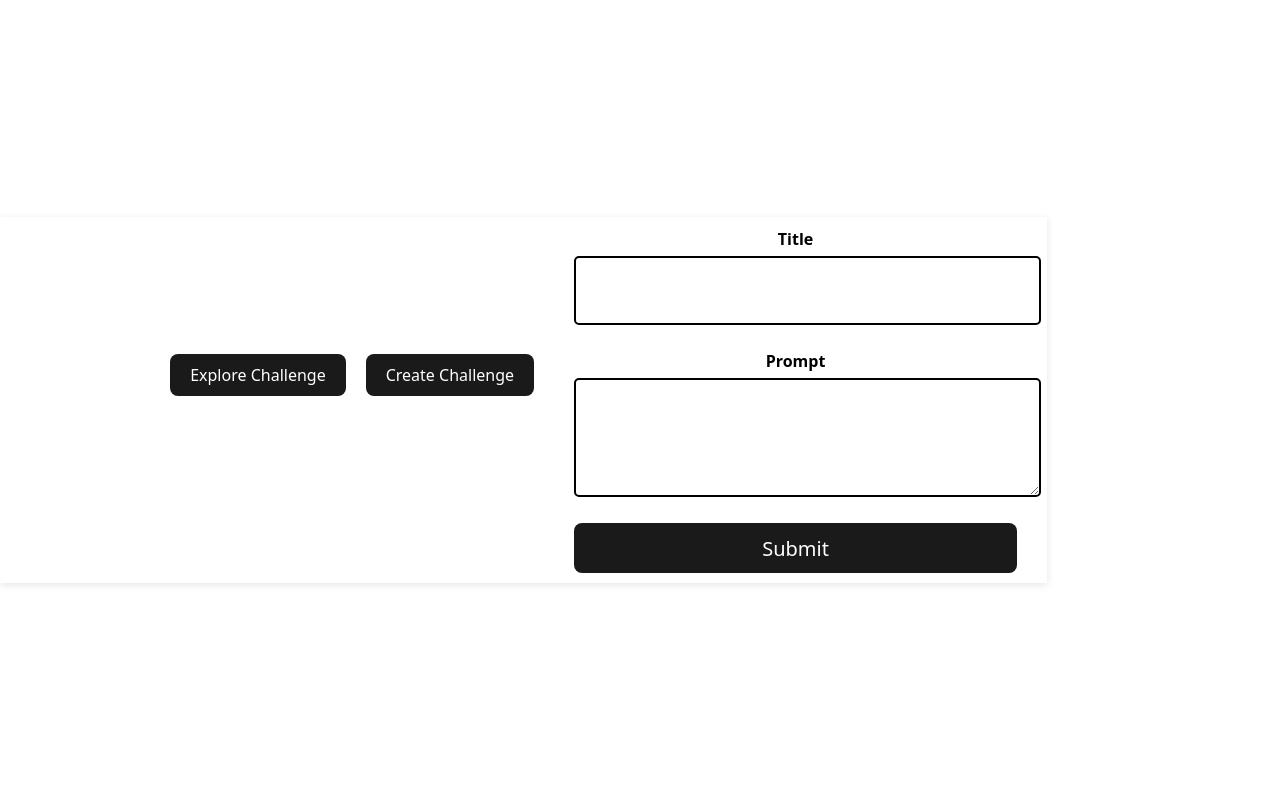
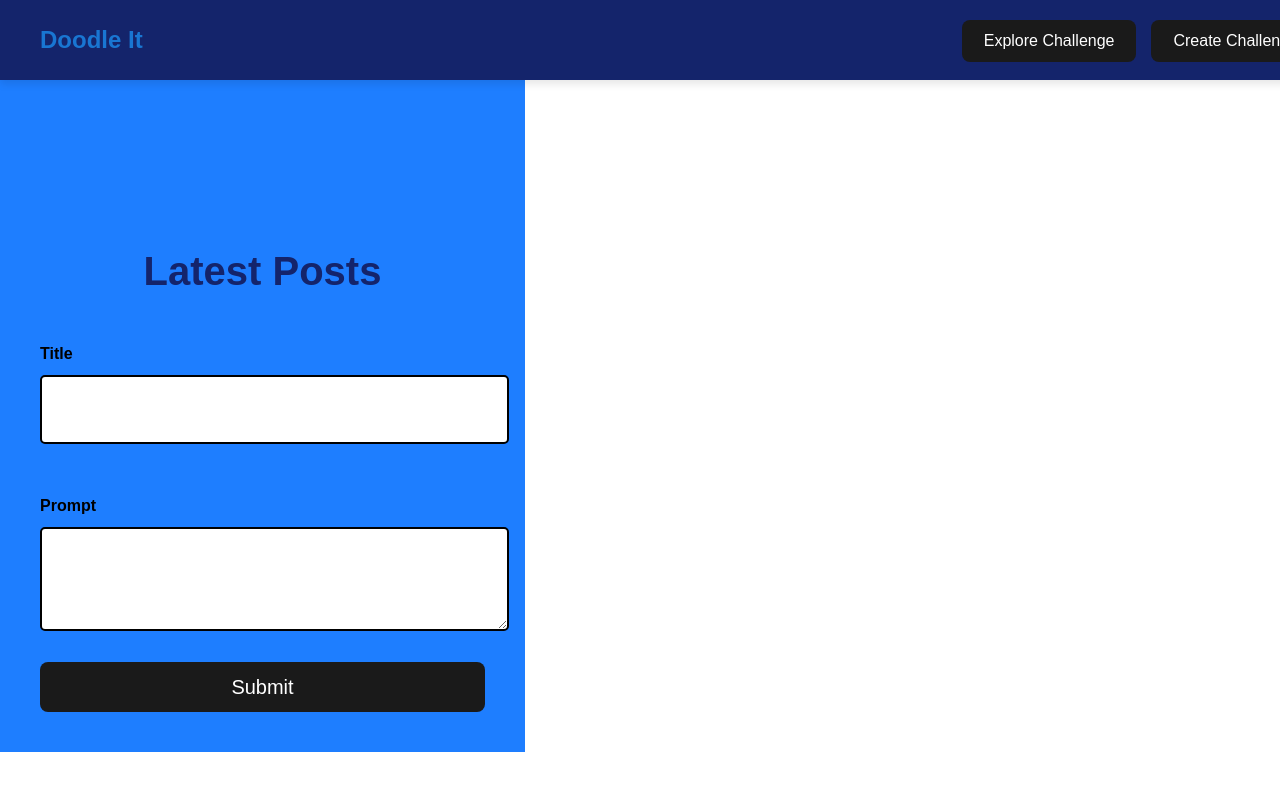
Before and after one commit to scarlettval/doodle-it, a React (Vite) app: page /new in a window 1280 px wide. Shown: the top 790 px of the page. Built offline with nearby package versions, Linux system fonts and the light colour scheme; the HTML template or start-up script is replaced by a standard one.

Commit message:
Basic colorful layout

```diff
--- a/src/App.css
+++ b/src/App.css
@@ -1,100 +1,63 @@
+/* Base styles */
 .App {
-  font-family:Avenir, "Century Gothic", sans-serif;
-  font-weight:100;
-  font-style:normal;
+  font-family: 'Avenir', 'Century Gothic', sans-serif;
+  font-weight: 100;
   font-size: calc(10px + 2vmin);
   color: rgb(0, 0, 0);
-  background-color: rgba(18, 120, 255, 0.962);
-  justify-content: center;
-  padding:20px;
+  background-color: rgba(18, 120, 255, 0.95);
   display: flex;
-  flex-direction: row;
-  flex-wrap: wrap;
+  flex-direction: column;
   align-items: center;
-  justify-content: center;
+  padding: 20px;
 }
 
-.header{
+/* Header styling */
+.header {
+  position: fixed; /* Make header stay at the top */
+  top: 0;
+  left: 0;
   width: 100%;
-  color:white;
-  text-align: center;
-}
-
-.headerBtn {
-  margin-bottom: 50px;
-  margin-right: 10px;
-}
-
-button {
-  border-radius: 8px;
-  border: 1px solid transparent;
-  padding: 0.6em 1.2em;
-  font-size: 15px;
-  font-weight: 500;
-  font-family: inherit;
-  background-color: #d16666;
-  color:white;
-  cursor: pointer;
-  transition: border-color 0.25s;
-}
-button:hover {
-  border-color: #646cff;
-}
-
-.header {
+  height: 80px; /* consistent height */
+  background-color: #14246b;
   display: flex;
+  align-items: center;
   justify-content: space-between;
-  align-items: center;
-  padding: 20px;
-  flex-wrap: wrap;
+  padding: 0 40px;
+  z-index: 1000;
+  box-shadow: 0 4px 8px rgba(0, 0, 0, 0.1);
 }
 
 .header-title h1,
 .header-title h2 {
   margin: 0;
-  color: white; /* adjust if needed */
+  font-size: 30px;
 }
 
 .header-title {
-  flex: 1 1 100%;
-  text-align: center;
   margin-bottom: 10px;
 }
 
-
+/* Header buttons styling */
 .header-buttons {
   display: flex;
-  gap: 12px;
-  justify-content: flex-end;
-  flex: 1 1 100%;
+  gap: 15px;
+  justify-content: center;
 }
 
 .headerBtn {
-  padding: 10px 16px;
+  padding: 12px 20px;
   font-size: 16px;
-  background-color: #14246b;
+  border-radius: 8px;
+  border: none;
+  background-color: #1a1a1a;
   color: white;
-  border: none;
-  border-radius: 6px;
   cursor: pointer;
-  transition: background-color 0.3s ease;
+  transition: background-color 0.3s ease, transform 0.2s ease;
 }
 
 .headerBtn:hover {
-  background-color: #d16666;
-}
-
-.header {
-  position: sticky;
-  top: 0;
-  width: 100%;
-  background-color: white;
-  z-index: 10;
-  display: flex;
-  align-items: center;
-  justify-content: space-between;
-  padding: 10px 30px;
-  box-shadow: 0 2px 8px rgba(0,0,0,0.1);
+  background-color: #646cff;
+  transform: translateY(-3px);
 }
 
 .header-left h1 {
@@ -104,11 +67,11 @@ button:hover {
 
 .header-right {
   display: flex;
-  gap: 10px;
+  gap: 15px;
 }
 
 .headerBtn {
-  padding: 10px 20px;
+  padding: 12px 22px;
   font-size: 16px;
   border-radius: 8px;
   border: none;
@@ -120,3 +83,24 @@ button:hover {
 .headerBtn:hover {
   background-color: #646cff;
 }
+
+/* Blue text styling for "Doodle It" */
+h1 {
+  color: #1976D2; /* Blue color */
+}
+
+.main-content {
+  margin-top: 120px; /* push content down, so it doesn't hide behind fixed header */
+  padding: 20px;
+  max-width: 1200px;
+  margin-left: auto;
+  margin-right: auto;
+}
+
+/* Latest Posts title */
+.latest-posts-title {
+  text-align: center;
+  font-size: 2.5rem;
+  margin-bottom: 30px;
+  color: #14246b;
+}
--- a/src/App.jsx
+++ b/src/App.jsx
@@ -38,19 +38,23 @@ const App = () => {
   return (
 
 
-    <div className="header">
+    <div className="App">
+  <header className="header">
     <div className="header-left">
       <h1>Doodle It</h1>
     </div>
-
     <div className="header-right">
       <Link to="/"><button className="headerBtn">Explore Challenge</button></Link>
       <Link to="/new"><button className="headerBtn">Create Challenge</button></Link>
     </div>
+  </header>
 
+  <main className="main-content">
+    <h2 className="latest-posts-title">Latest Posts</h2>
+    {element}
+  </main>
+</div>
 
-      {element}
-    </div>
 
   );
 }
--- a/src/components/Card.css
+++ b/src/components/Card.css
@@ -1,3 +1,12 @@
+.moreButton {
+    width: 30px;
+    float:right;
+
+}
+.moreButton:hover {
+    cursor: pointer;
+}
+
 .time-posted {
     font-size: 12px;
     color: gray;
--- a/src/components/Card.jsx
+++ b/src/components/Card.jsx
@@ -1,6 +1,7 @@
 import React from 'react';
 import './Card.css';
 import { Link } from 'react-router-dom';
+import more from './more.png';
 
 const Card = (props) => {
   return (
--- a/src/pages/Home.css
+++ b/src/pages/Home.css
@@ -1,94 +1,137 @@
+/* Base font styles */
 .Home {
-    font-family: Arial, sans-serif;
-    padding: 20px;
+    font-family: 'Helvetica Neue', Arial, sans-serif;
+    padding: 30px;
+    background-color: #f9f9f9;
 }
 
-  .navbar {
+/* Flexbox utility styles */
+.flex {
+    display: flex;
+}
+
+.justify-between {
+    justify-content: space-between;
+}
+
+.items-center {
+    align-items: center;
+}
+
+.mb-6 {
+    margin-bottom: 1.5rem;
+}
+
+/* Text styles for Latest Posts section */
+h2 {
+    font-size: 2rem;
+    font-weight: bold;
+    color: #333;
+}
+
+/* Sorting options container */
+.sort-container {
     display: flex;
     justify-content: space-between;
     align-items: center;
-    margin-bottom: 20px;
+    margin-top: 20px;
 }
 
-  .app-name {
-    font-size: 24px;
-    font-weight: bold;
+/* "Sort by" text */
+.text-sm {
+    font-size: 0.875rem;
+    color: #666;
 }
 
-  .buttons button {
-    margin-left: 10px;
-    padding: 10px 20px;
-    background-color: #4CAF50;
-    color: white;
+/* Buttons styling for sort options */
+button {
+    padding: 0.5rem 1rem;
+    font-size: 0.875rem;
+    cursor: pointer;
+    transition: background-color 0.3s ease, transform 0.2s;
+    border-radius: 0.25rem;
     border: none;
-    border-radius: 5px;
-    cursor: pointer;
 }
 
-  .buttons button:hover {
-    background-color: #45a049;
+button:hover {
+    transform: scale(1.05);
 }
 
-  .search-container {
-    display: flex;
-    justify-content: center;
-    margin-bottom: 20px;
+.bg-blue-600 {
+    background-color: #1976D2;
+    color: white;
 }
 
-  .search-bar {
-    width: 50%;
-    padding: 10px;
-    border: 1px solid #ccc;
-    border-radius: 5px;
-    font-size: 16px;
+.bg-gray-100 {
+    background-color: #f7f7f7;
+    color: #555;
 }
 
-  .cards-container {
+/* Grid layout for posts */
+.grid {
     display: grid;
-    grid-template-columns: repeat(auto-fill, minmax(250px, 1fr));
-    gap: 20px;
+    grid-template-columns: repeat(3, 1fr);
+    gap: 2rem;
   }
 
+
+/* Loading and no posts message styling */
+h2 {
+    font-size: 1.5rem;
+    color: #444;
+}
+
+/* Card styling */
 .card {
     background-color: #fff;
     border: 1px solid #ddd;
-    border-radius: 8px;
-    padding: 15px;
-    box-shadow: 0 4px 6px rgba(0, 0, 0, 0.1);
+    border-radius: 12px;
+    padding: 20px;
+    box-shadow: 0 6px 10px rgba(0, 0, 0, 0.1);
     cursor: pointer;
+    transition: transform 0.3s ease, box-shadow 0.3s ease;
 }
 
 .card:hover {
-    transform: translateY(-5px);
-    box-shadow: 0 6px 8px rgba(0, 0, 0, 0.15);
+    transform: translateY(-10px);
+    box-shadow: 0 10px 15px rgba(0, 0, 0, 0.2);
 }
 
+/* Card title */
 .card-title {
-    font-size: 18px;
+    font-size: 20px;
     font-weight: bold;
+    color: #333;
+    margin-bottom: 10px;
 }
 
+/* Card date */
 .card-date {
     font-size: 14px;
-    color: #666;
+    color: #888;
     margin-top: 5px;
 }
 
+/* Card actions (e.g., upvote button) */
 .card-actions {
     display: flex;
     justify-content: flex-end;
-    margin-top: 10px;
+    margin-top: 15px;
 }
 
+/* Upvote button */
 .upvote-btn {
-    padding: 5px 10px;
-    background-color: #ff9900;
+    padding: 8px 15px;
+    background-color: #FF9900;
     color: white;
     border: none;
-    border-radius: 5px;
+    border-radius: 6px;
+    font-weight: 600;
     cursor: pointer;
+    transition: background-color 0.3s ease, transform 0.2s;
 }
 
 .upvote-btn:hover {
     background-color: #e68900;
+    transform: scale(1.05);
 }
--- a/src/pages/Home.jsx
+++ b/src/pages/Home.jsx
@@ -1,12 +1,20 @@
 import React, { useState, useEffect } from 'react';
 import { supabase } from '../client';  // Ensure this path is correct
-import Card from '../components/Card';  // Assuming you have a Card component
+import Card from '../components/Card.jsx';  // Assuming you have a Card component
 import './Home.css'; // Adjust the path as needed
 
+const sortOptions = [
+  { label: 'Trending', value: 'trending' },
+  { label: 'Newest', value: 'newest' },
+  { label: 'Top', value: 'top' },
+];
 
 const Home = (props) => {
   const [posts, setPosts] = useState([]);
+  const [sortBy, setSortBy] = useState('trending');
+  const [loading, setLoading] = useState(true);
 
+  // Fetch posts from Supabase
   useEffect(() => {
     const fetchPosts = async () => {
       try {
@@ -16,29 +24,76 @@ const Home = (props) => {
           .order('created_at', { ascending: false });
 
         if (error) throw error;
-
-                // Ensure data is not null or undefined before setting the state
         setPosts(data || []);
       } catch (error) {
         console.error('Error fetching posts:', error);
+      } finally {
+        setLoading(false);
       }
     };
+
     fetchPosts();
   }, [props]);
 
+  // Sorting logic
+  const sortedPosts = React.useMemo(() => {
+    switch (sortBy) {
+      case 'newest':
+        return [...posts].sort((a, b) =>
+          new Date(b.created_at).getTime() - new Date(a.created_at).getTime()
+        );
+      case 'top':
+        // For simplicity, assuming "top" could be based on upvotes, adjust accordingly
+        return [...posts].sort((a, b) => b.upvotes - a.upvotes);
+      case 'trending':
+      default:
+        // Simple trending algorithm considering both recency and upvotes
+        return [...posts].sort((a, b) => {
+          const aScore = a.upvotes * (1 / Math.max(1, (Date.now() - new Date(a.created_at).getTime()) / 86400000));
+          const bScore = b.upvotes * (1 / Math.max(1, (Date.now() - new Date(b.created_at).getTime()) / 86400000));
+          return bScore - aScore;
+        });
+    }
+  }, [posts, sortBy]);
+
   return (
     <div className="Home" style={{ padding: '20px' }}>
-            {posts && posts.length > 0 ? (
-                posts.map((post) => (
+      {/* Sorting options */}
+      <div className="flex justify-between items-center mb-6">
+        <h2 className="text-2xl font-bold text-gray-800">Latest Posts</h2>
+        <div className="flex items-center space-x-2">
+          <span className="text-sm text-gray-500">Sort by:</span>
+          <div className="border border-gray-300 rounded-full overflow-hidden">
+            {sortOptions.map((option) => (
+              <button
+                key={option.value}
+                className={`px-3 py-1 text-sm ${sortBy === option.value ? 'bg-blue-600 text-white' : 'text-gray-700 hover:bg-gray-100'}`}
+                onClick={() => setSortBy(option.value)}
+              >
+                {option.label}
+              </button>
+            ))}
+          </div>
+        </div>
+      </div>
+
+      {/* Loading state */}
+      {loading ? (
+        <h2>Loading posts...</h2>
+      ) : posts.length === 0 ? (
+        <h2>No posts available 😞</h2>
+      ) : (
+        // Render posts in grid layout
+        <div className="grid grid-cols-1 md:grid-cols-2 lg:grid-cols-3 gap-4">
+          {sortedPosts.map((post) => (
             <Card
               key={post.id}
               id={post.id}
               title={post.title}
               created_at={post.created_at}
             />
-                ))
-            ) : (
-                <h2>{'No Challenges Yet 😞'}</h2>
+          ))}
+        </div>
       )}
     </div>
   );
```
Also changed, not shown: src/components/more.png (added). Lines whose indentation alone changed are shown as unchanged.
